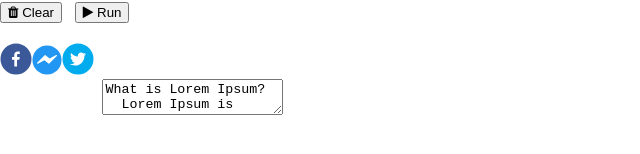
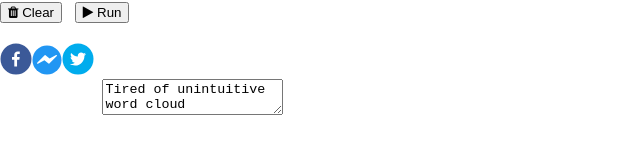
Before and after one commit to emilioPonceAlvarado16/wordcloud-generator, a Next.js app: page / in a window 1280 px wide. Shown: the part 220-374 px from the top of the page, without its empty margins (0-640 px from the left). Built offline with nearby package versions, Linux system fonts and the light colour scheme.

Commit message:
new changes

```diff
--- a/components/app/App.js
+++ b/components/app/App.js
@@ -1,6 +1,5 @@
 import { React, useState, useEffect } from 'react';
 import ReactWordcloud from 'react-wordcloud';
-import Textdata from '../textdata/Textdata';
 import { Button } from 'react-bootstrap';
 import MyVerticallyCenteredModal from '../modal/Modal';
 
@@ -27,14 +26,8 @@ export default function App() {
     "have", "has", "had", "do", "does", "did", "but", "at", "by", "with", "from", "here", "when", "where", "how",
     "all", "any", "both", "each", "few", "more", "some", "such", "no", "nor", "too", "very", "can", "will", "just"];
 
-  const initialVal = `What is Lorem Ipsum?
-  Lorem Ipsum is simply dummy text of the printing and typesetting industry. Lorem Ipsum has been the industry's standard dummy text ever since the 1500s, when an unknown printer took a galley of type and scrambled it to make a type specimen book. It has survived not only five centuries, but also the leap into electronic typesetting, remaining essentially unchanged. It was popularised in the 1960s with the release of Letraset sheets containing Lorem Ipsum passages, and more recently with desktop publishing software like Aldus PageMaker including versions of Lorem Ipsum.
-
-  Why do we use it?
-  It is a long established fact that a reader will be distracted by the readable content of a page when looking at its layout. The point of using Lorem Ipsum is that it has a more-or-less normal distribution of letters, as opposed to using 'Content here, content here', making it look like readable English. Many desktop publishing packages and web page editors now use Lorem Ipsum as their default model text, and a search for 'lorem ipsum' will uncover many web sites still in their infancy. Various versions have evolved over the years, sometimes by accident, sometimes on purpose (injected humour and the like).
-
-
-  Where does it come from?
+  const initialVal = `Tired of unintuitive word cloud generators? They claim to be free but they are not. Well, I present to you the Free Wordcloud converter, fast, simple and free, just the way you like it.
+  Just paste the text here and click on Run, a window will be displayed and you can change the background of the image to download, it will contain the generated wordcloud
   `
 
 
@@ -186,7 +179,7 @@ export default function App() {
 
 
           className="col-11 col-md-9 col-lg-9  "
-          placeholder="Copy text here and then Run"
+          placeholder="Paste text here and then Run"
           autoComplete="false"
           onChange={update}
           value={textdata}
--- a/components/textdata/Textdata.js
+++ /dev/null
@@ -1,20 +0,0 @@
-import React from 'react';
-
-export default function Textdata(props) {
-    const {textdataa, updatee}=props;
-  return (
-
-    <textarea id="text1" name="text1" type="text"
-
-
-          className="col-11 col-md-9 col-lg-9  "
-          placeholder="Copy text here and then Run"
-          autoComplete="false"
-          onChange={updatee}
-          defaultValue={textdataa}
-        >
-
-        </textarea>
-
-  )
-}
--- a/pages/terms.js
+++ b/pages/terms.js
@@ -10,7 +10,7 @@ const Posi=dynamic(
   <p style={{fontWeight:"bold", fontSize:"1.1rem"}}> Just a Second: Loading</p>
 
 
-    ) }
+    ) , ssr:true}
 )
 
 const Footer=dynamic(
@@ -20,7 +20,7 @@ const Footer=dynamic(
   <p >Loading</p>
 
 
-    )}
+    ), ssr:true}
 )
 export default function Terms() {
 
```
